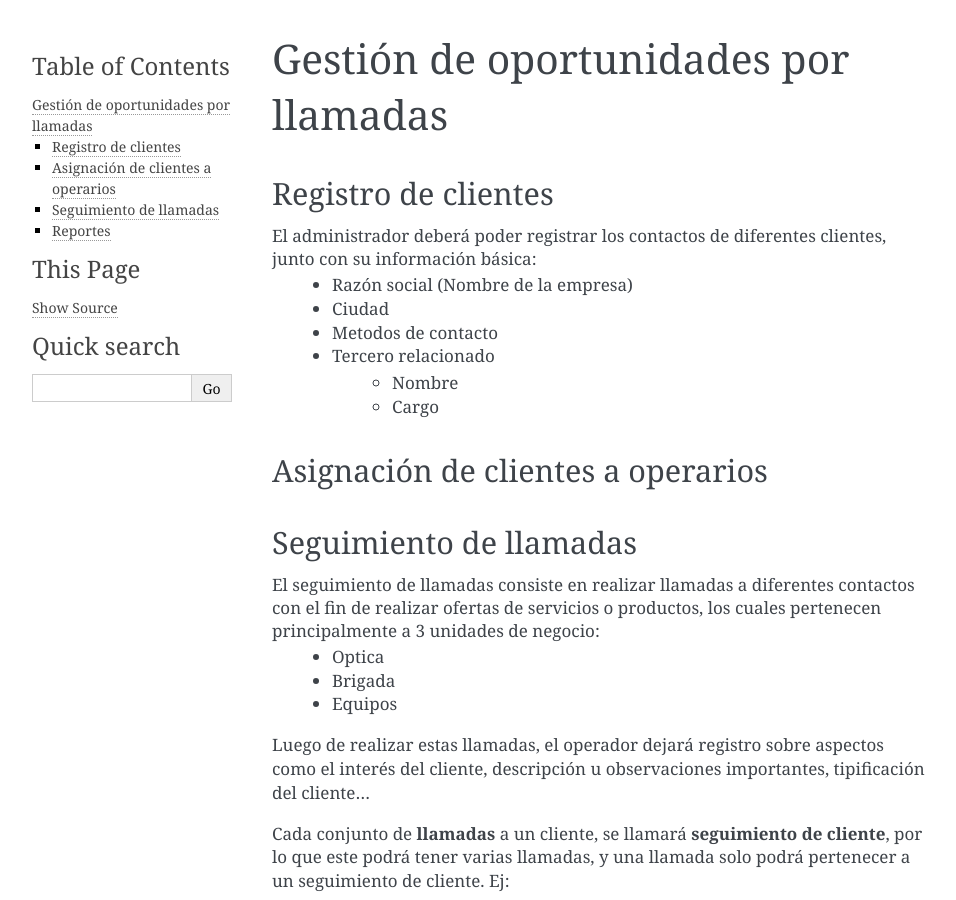
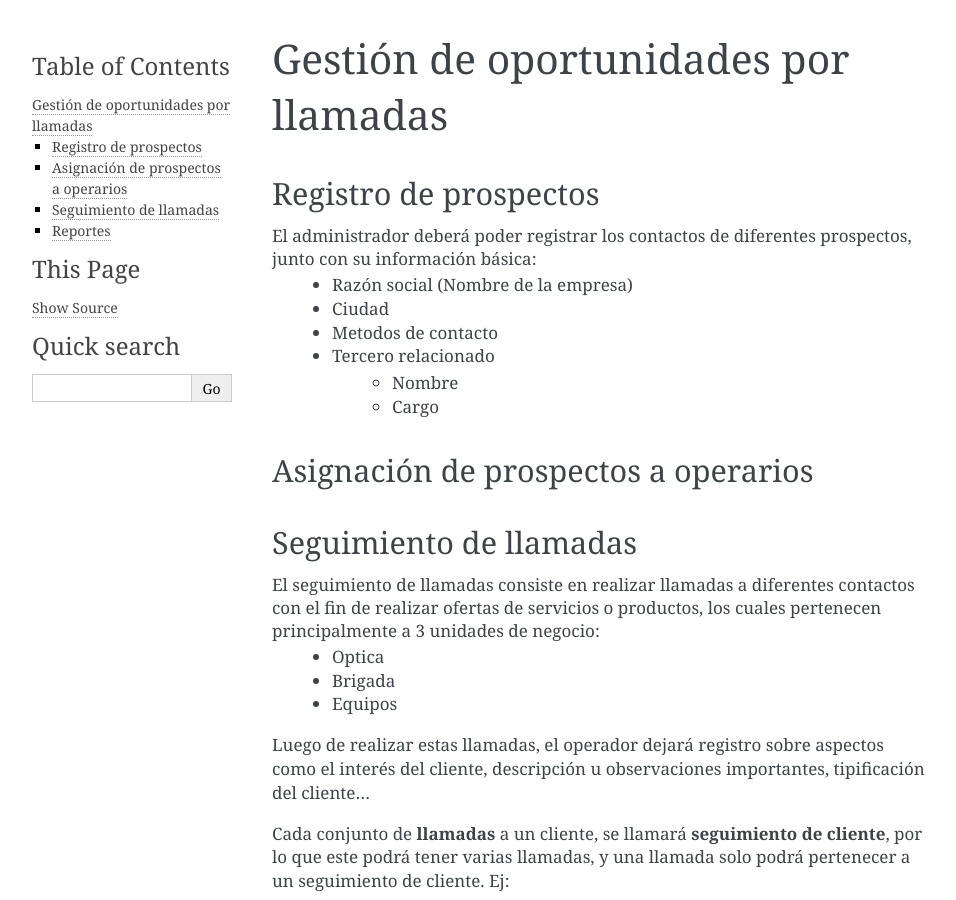
Before and after one commit to Camilo716/sale_opportunity_management, a Sphinx documentation site: the page built from doc/es/calls.rst, in a window 1280 px wide and 900 px high. Shown: the whole window, without its empty margins (148-1104 px from the left). Built offline with Sphinx 7.4.7, drawn with Linux system fonts in a browser that asks for light colours; some of the changed text lies outside the part shown.

Commit message:
chore(calls.rst): Se cambia concepto de cliente por prospecto

```diff
--- a/doc/es/calls.rst
+++ b/doc/es/calls.rst
@@ -2,11 +2,11 @@
 Gestión de oportunidades por llamadas
 =====================================
 
---------------------
-Registro de clientes
---------------------
+----------------------
+Registro de prospectos
+----------------------
 
-El administrador deberá poder registrar los contactos de diferentes clientes, junto con  su información básica:
+El administrador deberá poder registrar los contactos de diferentes prospectos, junto con  su información básica:
     * Razón social (Nombre de la empresa)
     * Ciudad
     * Metodos de contacto
@@ -14,9 +14,9 @@ El administrador deberá poder registrar los contactos de diferentes clientes, j
         * Nombre
         * Cargo
 
-----------------------------------
-Asignación de clientes a operarios
-----------------------------------
+------------------------------------
+Asignación de prospectos a operarios
+------------------------------------
 
 .. TODO
 
@@ -70,17 +70,17 @@ Reportes
     * Observaciones
     * Operario
 
-* Reporte de seguimientos a clientes (Análisis de clientes):
+* Reporte de seguimientos a prospectos (Análisis de prospectos):
     * Interés durante distintas etapas del seguimiento
 
 
 * Reporte de Llamadas a realizar (Analisis de trabajo pendiente):
     * Llamadas pendientes
-    * Seguimientos a clientes abiertos
+    * Seguimientos a prospectos abiertos
 
 * Reporte de seguimientos sin asignar - asignados:
-    * Seguimientos a clientes pendientes por asignar a operador
+    * Seguimientos a prospectos pendientes por asignar a operador
 
-* Reporte de clientes potenciales
+* Reporte de prospectos potenciales
     * llamadas con un nivel de interés alto
     * Seguimiento de cliente al que pertenecen las llamadas
```
